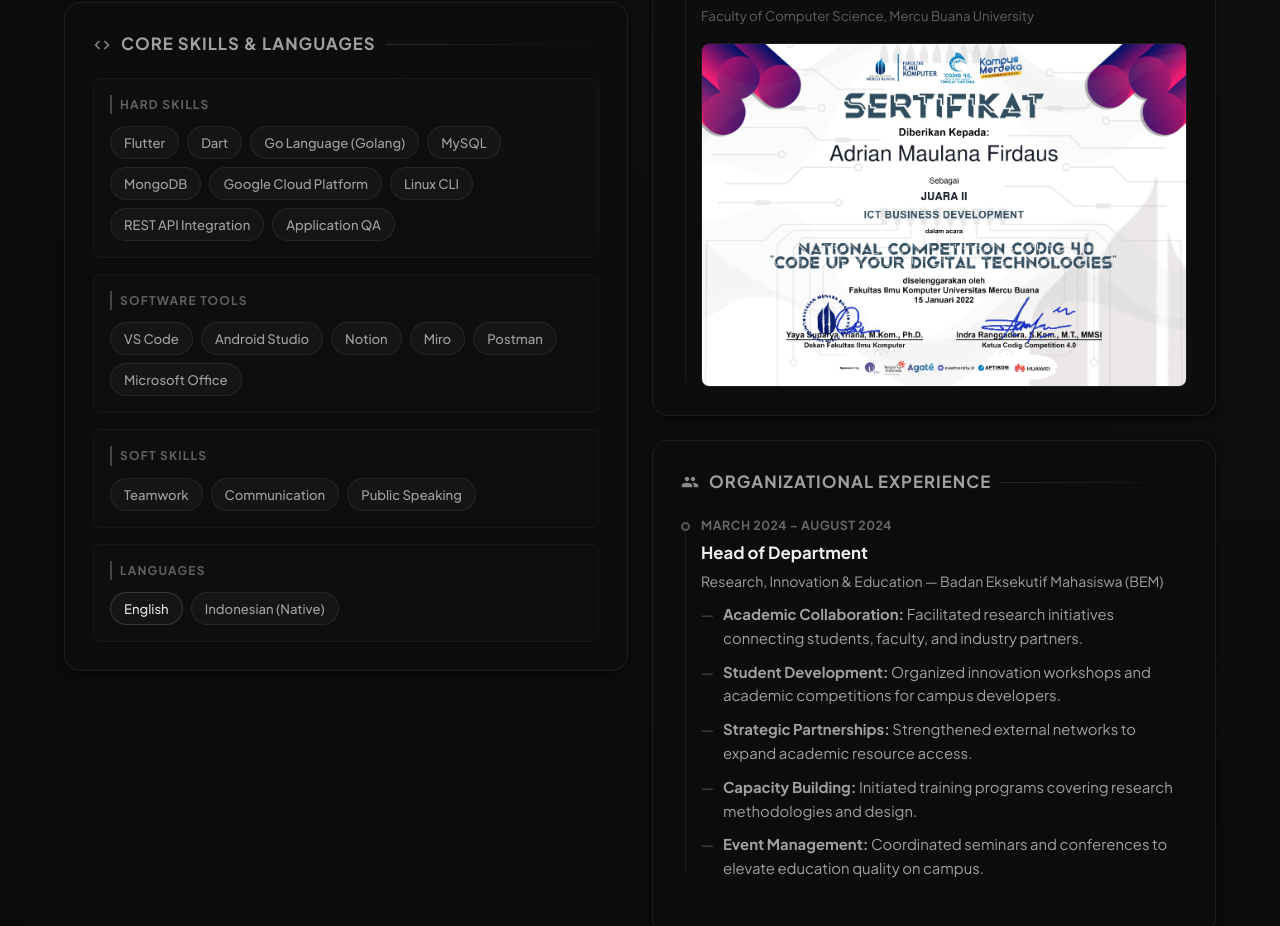
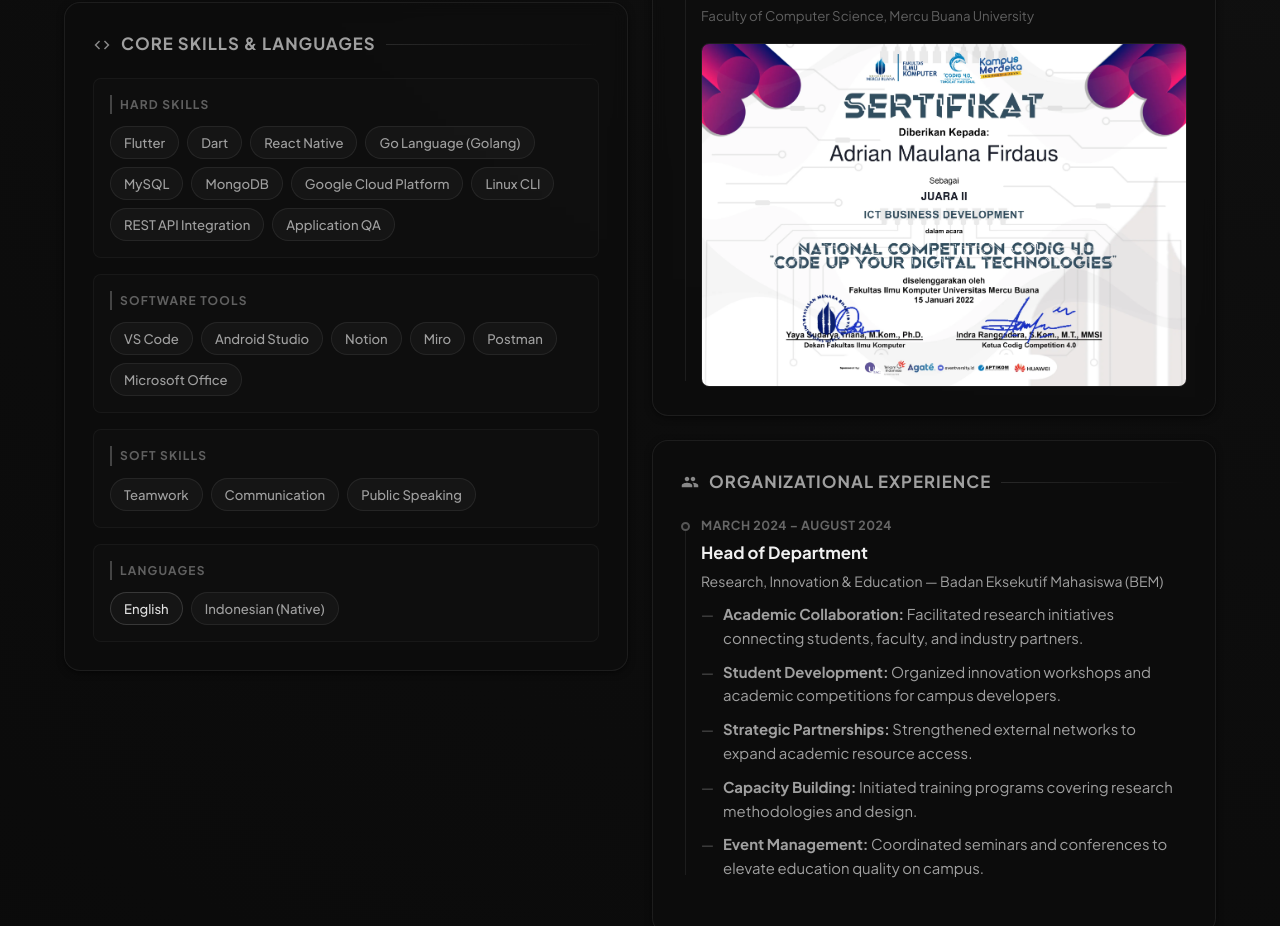
Before and after one commit to mauleee007/Portofolio-Adrian-Maulana-Firdaus, a plain HTML site: page index.html in a window 1280 px wide. Shown: the part 861-1787 px from the top of the page. Drawn offline with Linux system fonts and the light colour scheme.

```diff
--- a/index.html
+++ b/index.html
@@ -162,6 +162,7 @@
                                     <div class="skills-list">
                                         <span class="skill-tag">Flutter</span>
                                         <span class="skill-tag">Dart</span>
+                                        <span class="skill-tag">React Native</span>
                                         <span class="skill-tag">Go Language (Golang)</span>
                                         <span class="skill-tag">MySQL</span>
                                         <span class="skill-tag">MongoDB</span>
```
